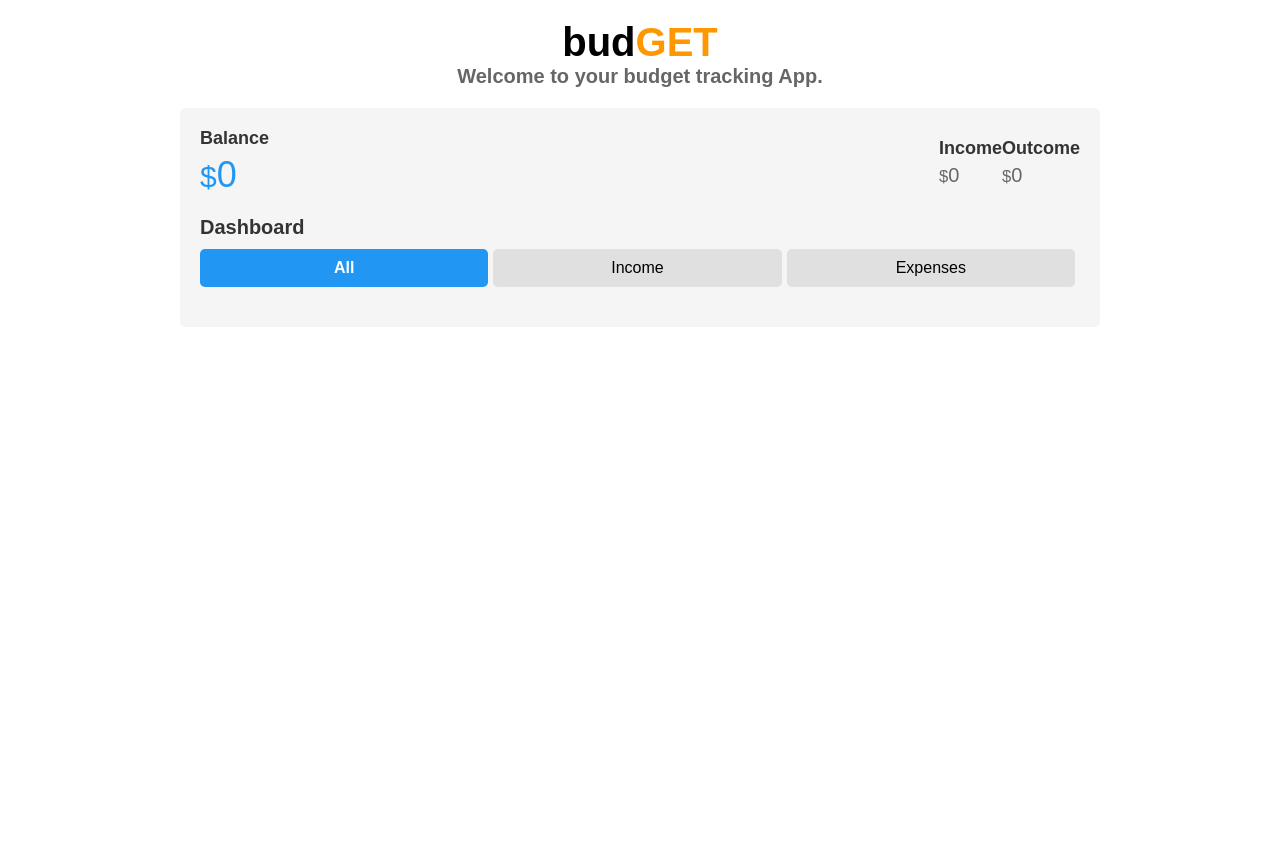
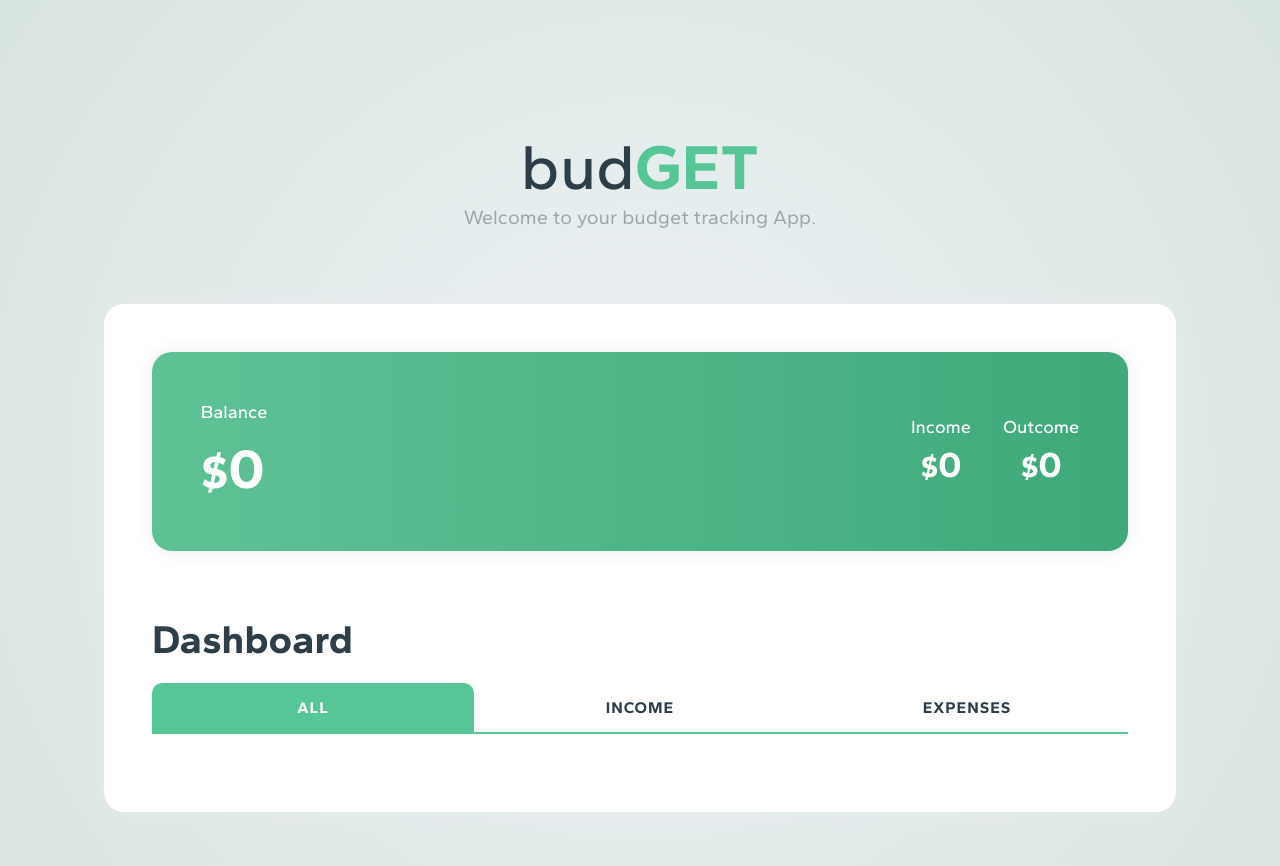
Before and after one commit to gustavonerip/budget, a plain HTML site: page index.html in a window 1280 px wide. Before the commit the page ends 800 px from the top, so only its background shows below. Drawn offline with Linux system fonts and the light colour scheme.

Commit message:
CSS almost done

```diff
--- a/budget.js
+++ b/budget.js
@@ -149,8 +149,8 @@ function showEntry(list, type, title, amount, id){
         <li id="${id}" class="${type}">
             <span class="entry-title">${title}</span>
             <span class="entry-amount">$${amount}</span>
-            <button id="edit" class="entry-edit-btn">Edit</button>
-            <button id="delete" class="entry-delete-btn">Delete</button>
+            <button id="edit" class="entry-edit-btn"><i class="fa-regular fa-pen-to-square"></i></button>
+            <button id="delete" class="entry-delete-btn"><i class="fa-regular fa-trash-can"></i></button>
         </li>
     `;
     const position = 'afterbegin';
--- a/index.html
+++ b/index.html
@@ -5,6 +5,10 @@
     <meta http-equiv="X-UA-Compatible" content="IE=edge">
     <meta name="viewport" content="width=device-width, initial-scale=1.0">
     <title>bugGET -  Budget Tracking</title>
+    <link rel="preconnect" href="https://fonts.googleapis.com">
+<link rel="preconnect" href="https://fonts.gstatic.com" crossorigin>
+<link href="https://fonts.googleapis.com/css2?family=Gantari:ital,wght@0,100;0,200;0,300;0,400;0,500;0,600;0,700;0,800;0,900;1,100;1,200;1,300;1,400;1,500;1,600;1,700;1,800;1,900&display=swap" rel="stylesheet">
+<link rel="stylesheet" href="https://cdnjs.cloudflare.com/ajax/libs/font-awesome/6.4.0/css/all.min.css" integrity="sha512-iecdLmaskl7CVkqkXNQ/ZH/XLlvWZOJyj7Yy7tcenmpD1ypASozpmT/E0iPtmFIB46ZmdtAc9eNBvH0H/ZpiBw==" crossorigin="anonymous" referrerpolicy="no-referrer" />
     <link rel="stylesheet" href="style.css">
 </head>
 <body>
--- a/style.css
+++ b/style.css
@@ -1,4 +1,30 @@
-/* Reset CSS */
+/* Google Fonts */
+@import url('https://fonts.googleapis.com/css2?family=Gantari:ital,wght@0,100;0,200;0,300;0,400;0,500;0,600;0,700;0,800;0,900;1,100;1,200;1,300;1,400;1,500;1,600;1,700;1,800;1,900&display=swap');
+
+/* Global Styles */
+:root{
+    --primary-color: #F3F7FA;
+    --secondary-color: #fff;
+    --accent-color: #56C696;
+    --error-color: #F64C4F;
+    --success-color: #5ABC93;
+    --text-color: #2D3E48;
+    --hightlight-area: linear-gradient(270deg, #3FA97A 0%, #5EC295 100%);
+    --highlight-color: #EEFFF7;
+    --highlight-text-color: #7D9D90;
+    --container-bg-color: #fff;
+    --bg-color: #F3F7FA;
+    --bg-gradient: radial-gradient(circle, rgba(238,242,245,1) 0%, rgba(216,228,224,1) 100%);
+    --drop-shadow: 0px 0px 20px #EAEBED;
+
+    --font-size: 16px;
+    --margin-between-elements: 24px;
+    --padding: 24px;
+
+    /* Fonts */
+    --font-family: 'Gantari', sans-serif;
+}
+
 *, *::before, *::after{
     box-sizing: border-box;
     margin: 0;
@@ -9,45 +35,52 @@ html{
     scroll-behavior: smooth;
 }
 
-/* Quick styling */
-/* Global styles */
 body {
-    font-family: Arial, sans-serif;
+    background: var(--bg-gradient);
+    font-family: var(--font-family);
+    font-weight: 300;
     margin: 0;
     padding: 0;
 }
 
 /* Container */
 .container {
-    max-width: 960px;
-    margin: 0 auto;
-    padding: 20px;
+    width: 100%;
+    max-width: 1200px;
+    margin: 5% auto;
+    padding: 5%;
 }
 
 /* Header */
 .header {
     text-align: center;
-    margin-bottom: 20px;
+    margin-bottom: 7%;
 }
 
 .header h1 {
-    font-size: 40px;
+    font-size: 64px;
+    color: var(--text-color);
+    font-weight: 500;
 }
 
 .header span {
-    color: #FF9800;
+    color: var(--accent-color);
+    font-weight: 700;
 }
 
 .header h2 {
     font-size: 20px;
-    color: #666;
+    color: var(--text-color);
+    opacity: 0.4;
+    font-weight: 400;
 }
 
 /* Budget Container */
 .budget-container {
-    background-color: #f5f5f5;
-    padding: 20px;
-    border-radius: 5px;
+    background-color: var(--container-bg-color);
+    box-shadow: var(--drop-shadow);
+    padding: 48px;
+    border-radius: 20px;
 }
 
 /* Budget Header */
@@ -55,67 +88,85 @@ body {
     display: flex;
     justify-content: space-between;
     align-items: center;
-    margin-bottom: 20px;
+    margin-bottom: 64px;
+    box-shadow: var(--drop-shadow);
+    padding: 5% 5%;
+    border-radius: 20px;
+    background: var(--hightlight-area);
 }
 
 .balance .title {
     font-size: 18px;
-    color: #333;
-    margin-bottom: 5px;
+    color: var(--secondary-color);
+    margin-bottom: 12px;
+    font-weight: 500;
 }
 
 .balance .value {
-    font-size: 36px;
-    color: #2196F3;
+    font-size: 56px;
+    color: var(--secondary-color);
     margin: 0;
+    font-weight: 700;
 }
 
 .account {
     display: flex;
     justify-content: space-between;
+    gap: 32px;
 }
 
 .account h4 {
     font-size: 18px;
-    color: #333;
+    color: var(--text-color);
     margin-bottom: 5px;
+    text-align: center;
+    color: var(--secondary-color);
+    font-weight: 500;
 }
 
 .account p {
-    font-size: 20px;
-    color: #666;
+    font-size: 36px;
+    color: var(--secondary-color);
+    font-weight: 700;
     margin: 0;
+    text-align: center;
 }
 
 /* Budget Dashboard */
 .budget-dashboard h3 {
-    font-size: 20px;
-    color: #333;
-    margin-bottom: 10px;
+    font-size: 40px;
+    font-weight: 700;
+    color: var(--text-color);
+    margin-bottom: 20px;
 }
 
 .tabs {
     display: flex;
-    margin-bottom: 20px;
+    justify-content: space-between;
+    padding: 0;
+    margin-bottom: 30px;
+    border-bottom: solid 2px var(--accent-color);
 }
 
 .tab-item {
     flex: 1;
     text-align: center;
-    background-color: #E0E0E0;
-    padding: 10px;
+    background: var(--secondary-color);
+    padding: 15px;
     cursor: pointer;
-    border-radius: 5px;
+    border-radius: 10px 10px 0 0;
+    color: var(--text-color);
+    letter-spacing: 1px;
+    text-transform: uppercase;
+    font-weight: 700;
+}
+.tab-item:not(:last-child){
     margin-right: 5px;
 }
 
 .tab-item.active {
-    background-color: #2196F3;
+    background-color: var(--accent-color);
     color: #fff;
-}
-
-.hide {
-    display: none;
 }
 
 .list {
@@ -125,10 +176,10 @@ body {
 }
 
 .list li {
-    background-color: #fff;
-    padding: 10px;
-    margin-bottom: 5px;
-    border-radius: 5px;
+    background-color: transparent;
+    border-bottom: solid 1px var(--highlight-text-color);
+    padding: 8px;
+    margin-bottom: 8px;
     display: flex;
     justify-content: space-between;
     align-items: center;
@@ -137,6 +188,33 @@ body {
 .list li .description {
     flex: 1;
     margin-right: 10px;
+}
+
+.list li span{
+    flex-grow: 1;
+    /* border: solid 1px red; */
+}
+
+.list li span:first-child{
+    max-width: 47%;
+}
+
+.list li span:nth-child(2){
+    max-width: 42%;
+}
+
+.list li button{
+    flex-shrink: 1;
+    padding: 10px;
+    cursor: pointer;
+    background: transparent;
+    outline: none;
+    border: none;
+}
+
+.list li:hover{
+    background: var(--highlight-color);
+    color: var(--highlight-text-color);
 }
 
 .list li .amount {
```
